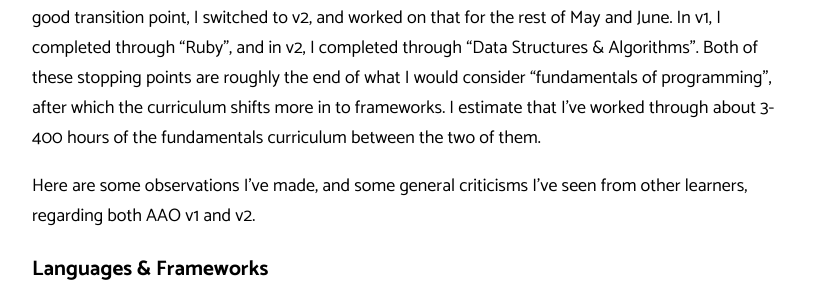
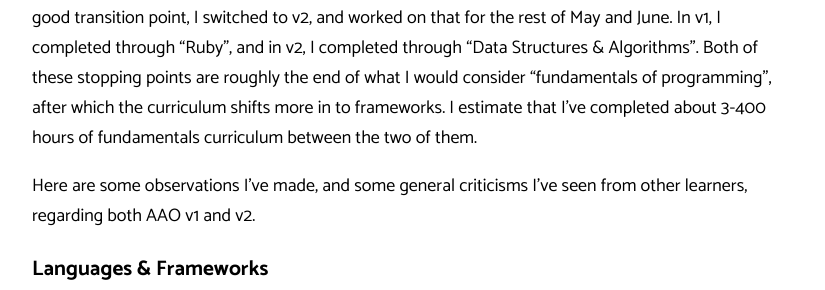
Before and after one commit to zacgra/zacgra.github.io, a Jekyll site: the page built from _posts/2022-07-15-AAO-v1-vs-v2.md, in a window 1280 px wide and 900 px high. Shown: the part 575-865 px from the top of the window, without its empty margins (227-1052 px from the left). Built offline with Jekyll 4.4.1, drawn with Linux system fonts in a browser that asks for light colours; some of the changed text lies outside the part shown.

Commit message:
Update AAO v1 vs v2

```diff
--- a/_posts/2022-07-15-AAO-v1-vs-v2.md
+++ b/_posts/2022-07-15-AAO-v1-vs-v2.md
@@ -12,7 +12,7 @@ In April of 2022, App Academy released version 2 of their App Academy Open curri
 
 ### My AAO Experience
 
-I began working on AAO v1 at the start of January and continued until mid-May. Then, once I reached a good transition point, I switched to v2, and worked on that for the rest of May and June. In v1, I completed through "Ruby", and in v2, I completed through "Data Structures & Algorithms". Both of these stopping points are roughly the end of what I would consider "fundamentals of programming", after which the curriculum shifts more in to frameworks. I estimate that I've worked through about 3-400 hours of the fundamentals curriculum between the two of them.
+I began working on AAO v1 at the start of January and continued until mid-May. Then, once I reached a good transition point, I switched to v2, and worked on that for the rest of May and June. In v1, I completed through "Ruby", and in v2, I completed through "Data Structures & Algorithms". Both of these stopping points are roughly the end of what I would consider "fundamentals of programming", after which the curriculum shifts more in to frameworks. I estimate that I've completed about 3-400 hours of fundamentals curriculum between the two of them.
 
 Here are some observations I've made, and some general criticisms I've seen from other learners, regarding both AAO v1 and v2.
 
```
